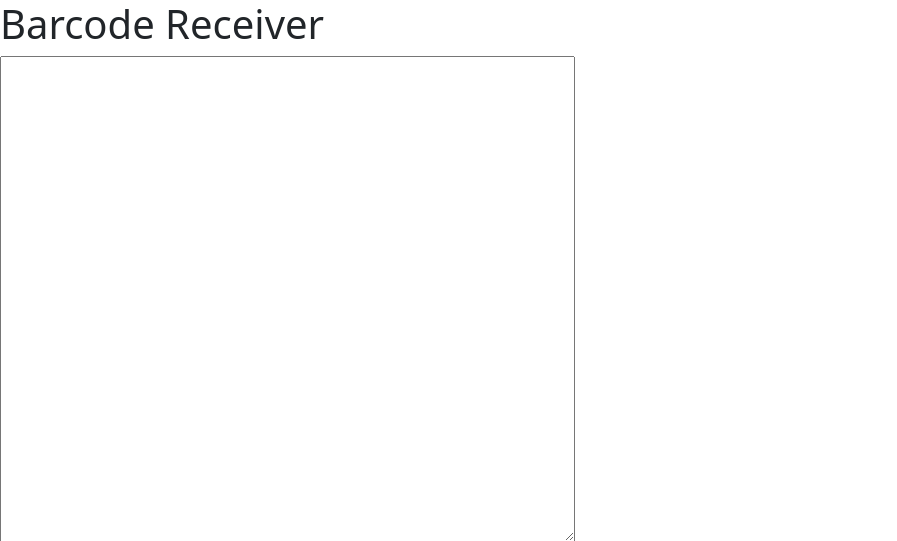
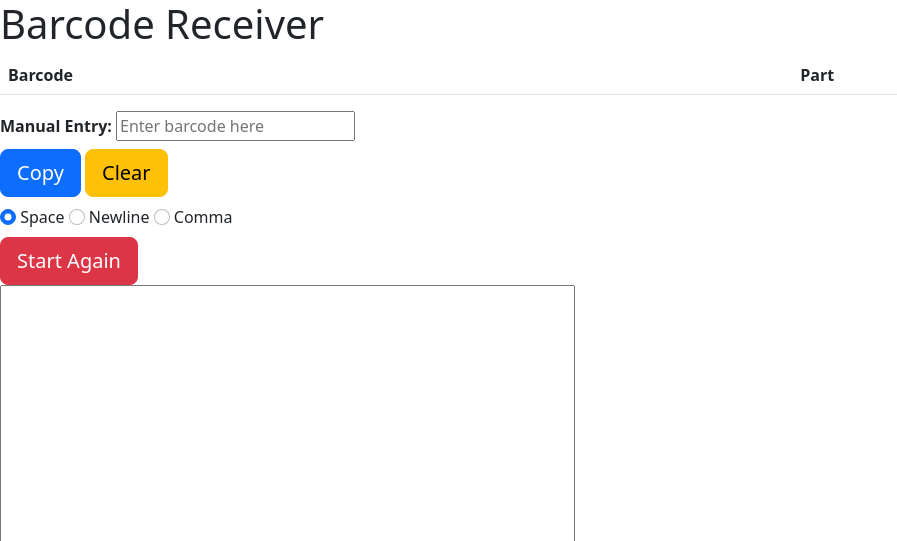
Before and after one commit to WillB97/barcode, a Flask app: page /reader in a window 1280 px wide. Shown: the top 541 px of the page, without its empty margins (0-897 px from the left). Run offline with Flask 3, Linux system fonts and the light colour scheme; lists and menus that the app fills with data are empty; some libraries are stand-ins or nearby versions.

Commit message:
Print parts for asset codes when provided with a csv

```diff
--- a/server.py
+++ b/server.py
@@ -1,5 +1,6 @@
 #!/usr/bin/env python3
 import os
+import csv
 import json
 import random
 
@@ -20,6 +21,7 @@ def load_config():
 
 
 CONFIG = load_config()
+INVENTORY_MAP = {}
 app = Flask(__name__)
 app.config['SECRET_KEY'] = CONFIG['SECRET_KEY']
 socketio = SocketIO(app)
@@ -77,7 +79,21 @@ def on_scan(message):
         return
     # basic sanitisation of barcode (only printable characters)
     barcode = sanitise_barcode(barcode)
-    emit('barcode', {'barcode': barcode}, to=room)
+    emit(
+        'barcode',
+        {
+            'barcode': barcode,
+            # look up barcode in database and return item info
+            "part": INVENTORY_MAP.get(barcode.upper(), ""),
+        }, to=room)
+    emit(  # respond to scanner with item info
+        'barcode',
+        {
+            'barcode': barcode,
+            # look up barcode in database and return item info
+            "part": INVENTORY_MAP.get(barcode.upper(), ""),
+        }
+    )
 
 
 @socketio.on('leave')
@@ -130,6 +146,19 @@ def sanitise_barcode(barcode):
     return clean_barcode
 
 
+def generate_inventory_map(inventory):
+    if not os.path.isfile(inventory):
+        return {}
+
+    with open(inventory) as fp:
+        reader = csv.DictReader(fp)
+        return {row['assetcode']: row['item_name'] for row in reader}
+
+
+if CONFIG.get('inventory') is not None:
+    INVENTORY_MAP = generate_inventory_map(CONFIG['inventory'])
+
+
 if __name__ == '__main__':
     socketio.run(app, host='0.0.0.0', debug=True, certfile=CONFIG['cert'],
                  keyfile=CONFIG['key'], server_side=True)
--- a/templates/reader.html
+++ b/templates/reader.html
@@ -38,6 +38,8 @@
                 socket.on('barcode', function(data) {
                     barcodes.push(data.barcode);
                     format_barcodes();
+                    console.log(`Received barcode: ${data.barcode}, ${data.part}`);
+                    add_barcode(data.barcode, data.part);
                     $('#barcodes').scrollTop($('#barcodes')[0].scrollHeight);
                     clear_alerts();
                     raise_alert('alert-success', `<b>${data.barcode}</b>`);
@@ -66,6 +68,7 @@
             function clear_barcodes() {
                 barcodes = [];
                 format_barcodes();
+                $('#barcode_table_body').html('');
             }
             function format_barcodes() {
                 $('#barcodes').val(barcodes.join($('input[name=separator]:checked').val()));
@@ -82,13 +85,29 @@
                 alertContent.innerHTML = content;
                 $('#alerts').append(alertFragment);
             }
+            function add_barcode(barcode, part) {
+                const template = document.getElementById("tpl-barcode");
+                let barcodeFragment = template.content.cloneNode(true);
+                barcodeFragment.querySelector(".barcode").innerHTML = barcode;
+                barcodeFragment.querySelector(".part").innerHTML = part;
+                $('#barcode_table_body').prepend(barcodeFragment);
+            }
         </script>
     </head>
     <body>
         <h1>Barcode Receiver</h1>
         <div >
             <div class="mb-3">
-                <textarea id="barcodes" readonly cols="60" rows="20"></textarea>
+                <table id="barcode_table" class="table table-striped table-hover">
+                    <thead>
+                        <tr>
+                            <th>Barcode</th>
+                            <th>Part</th>
+                        </tr>
+                    </thead>
+                    <tbody id="barcode_table_body">
+                    </tbody>
+                </table>
             </div>
             <div class="mb-3" id="alerts"></div>
             <div>
@@ -113,6 +132,7 @@
             <div class="pt-2">
                 <a class="btn btn-danger btn-lg btn-block" href="#" onclick="leave_room();">Start Again</a>
             </div>
+            <textarea id="barcodes" readonly cols="60" rows="20"></textarea>
         </div>
         <template id="tpl-alert">
             <div class="alert alert-dismissible fade show">
@@ -120,5 +140,11 @@
                 <span class="alert-content"></span>
             </div>
         </template>
+        <template id="tpl-barcode">
+            <tr>
+                <td class="barcode"></td>
+                <td class="part"></td>
+            </tr>
+        </template>
     </body>
 </html>
```
Also changed, not shown: templates/scanner.html (+31 -1 lines).
